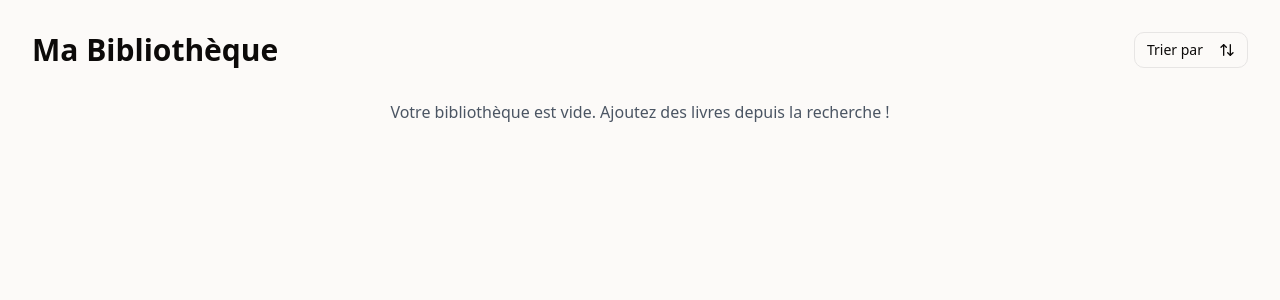
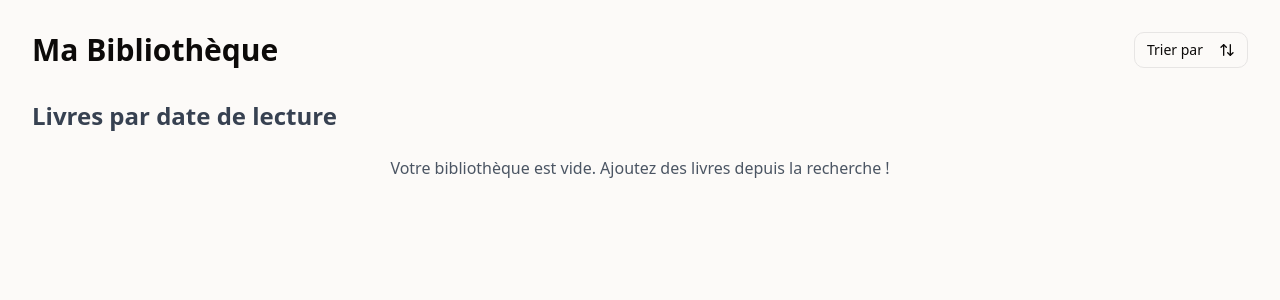
Before and after one commit to benspy2209/ma-bibliotheque-10, a React (Vite) app: page /library in a window 1280 px wide. Shown: the top 300 px of the page. Built offline with nearby package versions, Linux system fonts and the light colour scheme.

Commit message:
Add section titles to library view
Adds H1 titles to the library view to indicate the sorting criteria (Author, Date, or Title).

```diff
--- a/src/pages/Library.tsx
+++ b/src/pages/Library.tsx
@@ -1,4 +1,3 @@
-
 import { useState, useEffect } from 'react';
 import { Book } from '@/types/book';
 import { Card } from "@/components/ui/card";
@@ -85,6 +84,19 @@ export default function Library() {
     return format(new Date(date), 'MMMM yyyy', { locale: fr });
   };
 
+  const getSortTitle = () => {
+    switch (sortBy) {
+      case 'recent':
+        return 'Livres par date de lecture';
+      case 'author':
+        return 'Livres par auteur';
+      case 'title':
+        return 'Livres par titre';
+      default:
+        return 'Ma Bibliothèque';
+    }
+  };
+
   return (
     <div className="min-h-screen px-4 py-8 sm:px-6 lg:px-8">
       <div className="mx-auto max-w-7xl">
@@ -110,6 +122,8 @@ export default function Library() {
             </DropdownMenuContent>
           </DropdownMenu>
         </div>
+
+        <h2 className="text-2xl font-semibold mb-6 text-gray-700">{getSortTitle()}</h2>
 
         {books.length === 0 ? (
           <p className="text-center text-gray-600">
```
